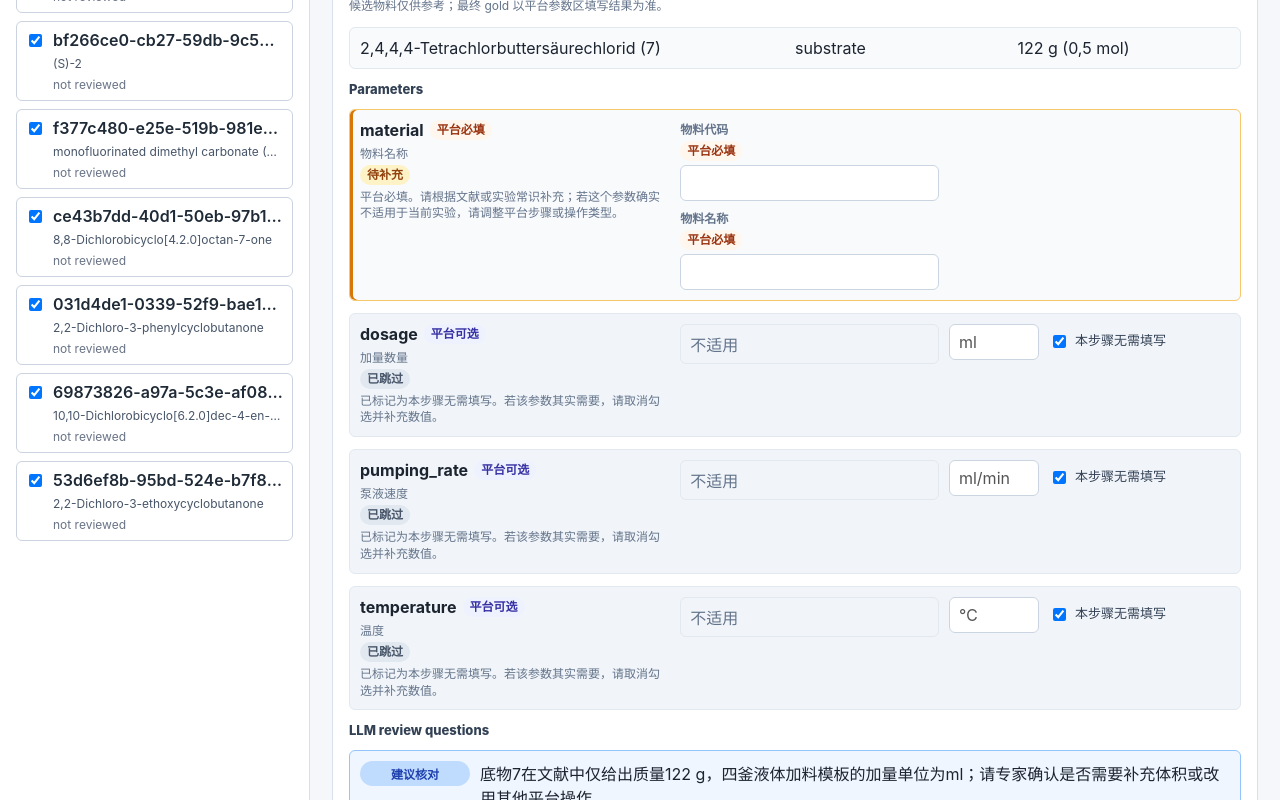
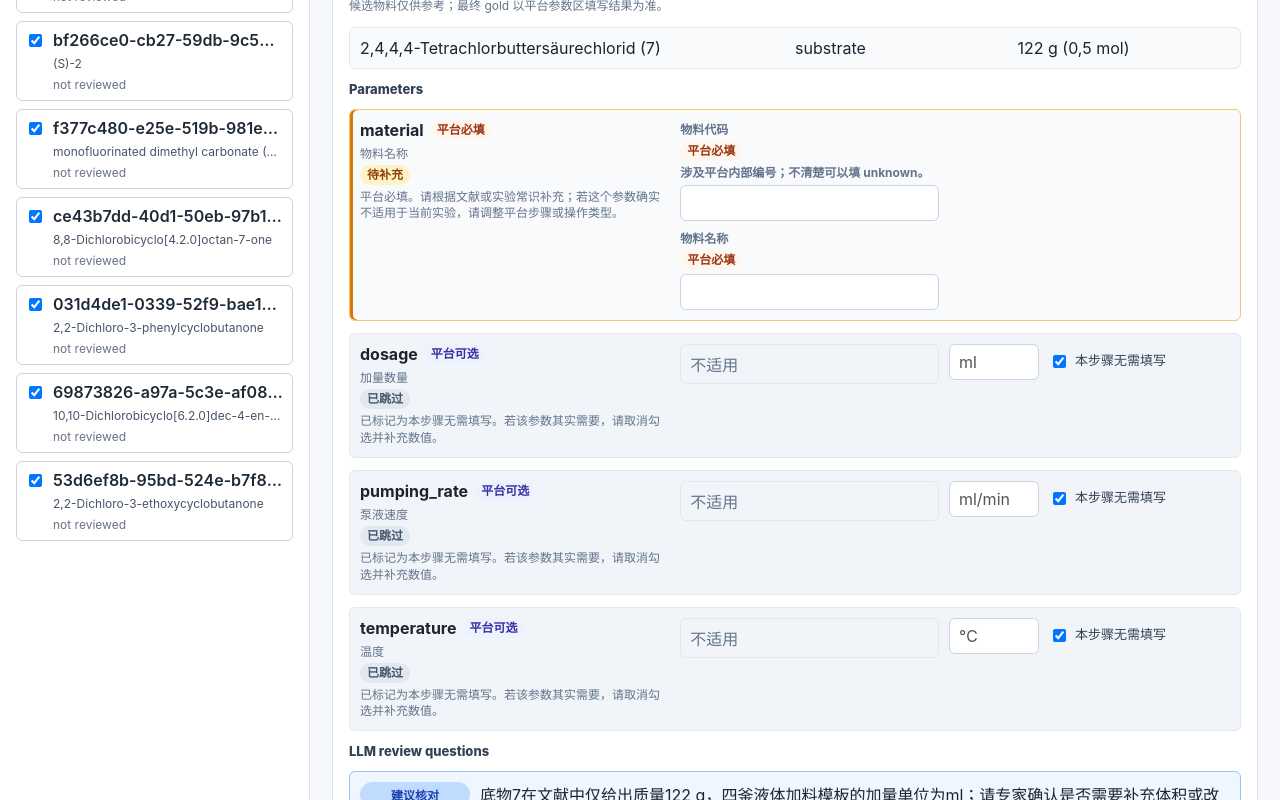
Before and after one commit to Narcisssk/autochemex-review-page, a React (Vite) app: page / in a window 1280 px wide. Shown: the part 1520-2320 px from the top of the page. Built offline with nearby package versions, Linux system fonts and the light colour scheme.

Commit message:
Show identifier hints on nested fields

```diff
--- a/src/main.tsx
+++ b/src/main.tsx
@@ -709,6 +709,9 @@ function ObjectValueEditor(props: {
               <span className={`param-badge ${field.required ? 'required' : 'optional'}`}>{field.required ? '平台必填' : '平台可选'}</span>
               <span className="param-status waiting">等待条件确认</span>
               <span className="param-help">{condition.help}</span>
+              {isPlatformInternalIdentifier(field) && (
+                <span className="param-help">涉及平台内部编号；不清楚可以填 unknown。</span>
+              )}
             </div>
           );
         }
@@ -716,6 +719,9 @@ function ObjectValueEditor(props: {
           <div className="mini-field" key={field.key}>
             <span>{field.name || field.key}</span>
             <span className={`param-badge ${field.required ? 'required' : 'optional'}`}>{field.required ? '平台必填' : '平台可选'}</span>
+            {isPlatformInternalIdentifier(field) && (
+              <span className="param-help">涉及平台内部编号；不清楚可以填 unknown。</span>
+            )}
             <NestedValueEditor
               parameter={field}
               value={props.value[field.key]}
```
